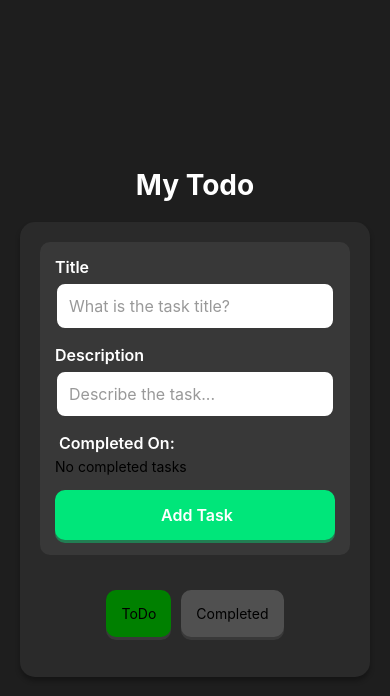
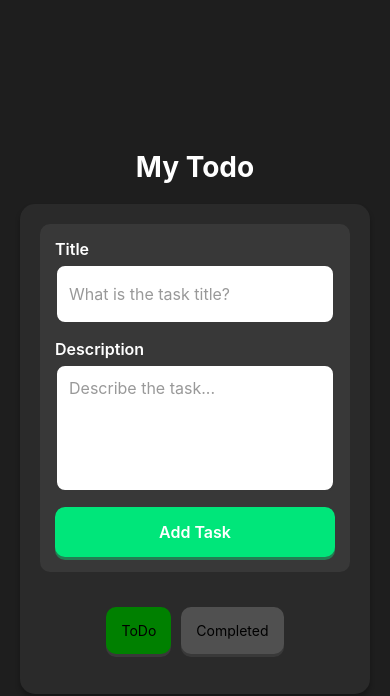
Before and after one commit to LiZulu/ReactNativeRedux_todolist, a React Native app: screen / in a window 390 px wide. Shown: the top 696 px of the page. Built offline with nearby package versions, Linux system fonts and the light colour scheme.

Commit message:
commit
commmit

```diff
--- a/App.js
+++ b/App.js
@@ -33,6 +33,10 @@ function App() {
   const [descriptionFocused, setDescriptionFocused] = useState(false);
   const [clickedTitles, setClickedTitles] = useState({});
 
+  const [editingIndex, setEditingIndex] = useState(null);
+  const [editTitle, setEditTitle] = useState('');
+  const [editDescription, setEditDescription] = useState('');
+
   const handleAddTodo = async () => {
     if (!newTitle || !newDescription) {
         alert("Please enter both title and description");
@@ -60,6 +64,27 @@ function App() {
     // Clear inputs
     setNewTitle("");
     setNewDescription("");
+};
+
+const handleEditTodo = (index) => {
+    setEditingIndex(index);
+    setEditTitle(allTodos[index].title);
+    setEditDescription(allTodos[index].description);
+};
+
+const handleUpdateTodo = async () => {
+    if (editingIndex === null) return;
+
+    let updatedTodos = [...allTodos];
+    updatedTodos[editingIndex] = { title: editTitle, description: editDescription };
+
+    // Save to AsyncStorage
+    await AsyncStorage.setItem('todolist', JSON.stringify(updatedTodos));
+
+    setTodos(updatedTodos);
+    setEditingIndex(null);
+    setEditTitle('');
+    setEditDescription('');
 };
 
 useEffect(() => {
@@ -101,9 +126,9 @@ useEffect(() => {
     const loadTodos = async () => {
         try {
             const savedTodos = await AsyncStorage.getItem("todolist");
-            const savedCompleted = await AsyncStorage.getItem("completedTodos");
+            const savedCompletedTodo = await AsyncStorage.getItem("completedTodos");
             if (savedTodos) setTodos(JSON.parse(savedTodos));
-            if (savedCompleted) setCompletedTodos(JSON.parse(savedCompleted));
+            if (savedCompletedTodo) setCompletedTodos(JSON.parse(savedCompletedTodo));
         } catch (error) {
             console.log("Error loading AsyncStorage", error);
         }
@@ -121,25 +146,30 @@ useEffect(() => {
                 <View style={toDoStyles.todoInput}>
                     <View style={toDoStyles.todoInputItem}>
                         <Text style={toDoStyles.label}>Title</Text>
-                        <TextInput style={toDoStyles.input} value={newTitle} onChangeText={(text) => setNewTitle(text)} placeholder="What is the task title?" placeholderTextColor="#999" />
+                        <TextInput
+                            style = {toDoStyles.input}
+                            value = {editingIndex !== null ? editTitle : newTitle}
+                            onChangeText = {(text) => editingIndex !== null ? setEditTitle(text) : setNewTitle(text)}
+                            placeholder = "What is the task title?"
+                            placeholderTextColor = "#999" />
                     </View>
 
                     <View style={toDoStyles.todoInputItem}>
                         <Text style={toDoStyles.label}>Description</Text>
-                        <TextInput style={toDoStyles.input} value={newDescription} onChangeText={(text) => setNewDescription(text)} placeholder="Describe the task..." placeholderTextColor="#999" />
+                        <TextInput
+                            style={toDoStyles.input}
+                            value={editingIndex !== null ? editDescription : newDescription}
+                            onChangeText={(text) => editingIndex !== null ? setEditDescription(text) : setNewDescription(text)}
+                            placeholder="Describe the task..."
+                            placeholderTextColor="#999"
+                            multiline = {true}
+                            numberOfLines = {5} />
                     </View>
 
-                    <View style={toDoStyles.todoInputItem}>
-                        <Text style={toDoStyles.label}> Completed On: </Text>
-                        <Text style={toDoStyles.completedText}>
-                            {isCompleteScreen && completedTodos.length > 0
-                                ? `Last completed task: ${completedTodos[completedTodos.length - 1].completedOn}`
-                                : "No completed tasks"}
+                    <TouchableOpacity style={toDoStyles.primaryBtn} onPress={editingIndex !== null ? handleUpdateTodo : handleAddTodo}>
+                        <Text style={{ color: "#FFF", fontSize: 16, fontWeight: "600" }}>
+                            {editingIndex !== null ? "Update Task" : "Add Task"}
                         </Text>
-                    </View>
-
-                    <TouchableOpacity style={toDoStyles.primaryBtn} onPress={handleAddTodo}>
-                        <Text style={{ color: "#FFF", fontSize: 16, fontWeight: "600" }}> Add Task</Text>
                     </TouchableOpacity>
                 </View>
 
@@ -195,33 +225,50 @@ useEffect(() => {
                 <View>
                 {(isCompleteScreen ? completedTodos : allTodos).map((item, index) => (
                     <View key={index} style={toDoStyles.toDoListItem}>
-            <Text style={toDoStyles.toDoListText}>{item.title}</Text>
-            <Text style={toDoStyles.toDoListText}>{item.description}</Text>
+                        <Text style={[toDoStyles.toDoListText, toDoStyles.titleStyle, { flexWrap: 'wrap', width: '16%' }]}>{item.title}</Text>
+                        <View style={{ flexWrap: 'wrap', width: '53%' }}>
+                            <Text style={[toDoStyles.toDoListText, {flexWrap: 'wrap', overflow: 'hidden'}]}>{item.description}</Text>
+                            {isCompleteScreen && (
+                                <Text style={[toDoStyles.completedText, { marginTop: 5 }]}>Completed on: {item.completedOn}</Text>
+                            )}
+                        </View>
 
                         {/* Right Side: Icons */}
                         <View style={toDoStyles.iconWrapper}>
                             <TouchableOpacity
                                 onPressIn={() => setIsHovered({ ...isHovered, delete: true })}
-                    onPressOut={() => setIsHovered({ ...isHovered, delete: false })}
-                >
+                                onPressOut={() => setIsHovered({ ...isHovered, delete: false })} >
+
                                 <MaterialIcons
                                     name="delete"
                                     size={24}
                                     color={isHovered.delete ? "rgb(255, 36, 0)" : "white"}
-                        onPress={() => handleDeleteTodo(index)}
+                                    onPress={() => handleDeleteTodo(index)} />
+                            </TouchableOpacity>
+
+                            <TouchableOpacity>
+
+                            <MaterialIcons
+                                    name="edit"
+                                    size={24}
+                                    color="rgb(0, 150, 255)"
+                                    onPress={() => handleEditTodo(index)}
                                 />
                             </TouchableOpacity>
+
 
                             <TouchableOpacity
                                 onPressIn={() => setIsHovered({ ...isHovered, check: true })}
                                     onPressOut={() => setIsHovered({ ...isHovered, check: false })}
                                 >
+                                    {!isCompleteScreen && (
                                         <FontAwesome
                                             name="check"
                                             size={24}
                                             color={isHovered.check ? "white" : "rgb(144, 238, 144)"}
                                             onPress={() => handleComplete(index)}
                                         />
+                                    )}
                             </TouchableOpacity>
                         </View>
                     </View>
--- a/src/styles/TodoStyles.js
+++ b/src/styles/TodoStyles.js
@@ -16,6 +16,11 @@ const toDoStyles = StyleSheet.create({
         marginBottom: 20,
     },
 
+    titleStyle: {
+        fontWeight: 'bold',
+        color: '#90EE90',
+    },
+
     todoWrapper: {
         backgroundColor: "#2a2a2a",
         borderRadius: 15,
@@ -25,6 +30,13 @@ const toDoStyles = StyleSheet.create({
         shadowOpacity: 0.3,
         shadowRadius: 5,
         elevation: 5,
+    },
+
+    completedText: {
+        color: "white", // Makes the text white
+        fontSize: 14,
+        flexWrap: 'wrap', // Allow wrapping of the text
+        width: '100%',    // Ensure it occupies the available space
     },
 
     todoInput: {
@@ -52,6 +64,10 @@ const toDoStyles = StyleSheet.create({
         fontSize: 16,
         borderWidth: 2, // Default border width
         borderColor: "#383838", // Default border color (invisible)
+        textAlignVertical: 'top',  // Aligns text to the top
+        minHeight: 60,  // Sets a minimum height
+        maxHeight: 200, // Prevents it from growing too large
+        overflow: 'hidden',
     },
 
     btnArea: {
@@ -108,6 +124,9 @@ const toDoStyles = StyleSheet.create({
     toDoListText: {
         fontSize: 16,
         color: "#FFF",
+        flexWrap: 'wrap', // Ensure text wraps properly
+        overflow: 'hidden', // Prevent text overflow
+        width: '100%', // Ensure it takes up the full width available
     },
 
     iconWrapper: {
```
Lines whose indentation alone changed are shown as unchanged.
